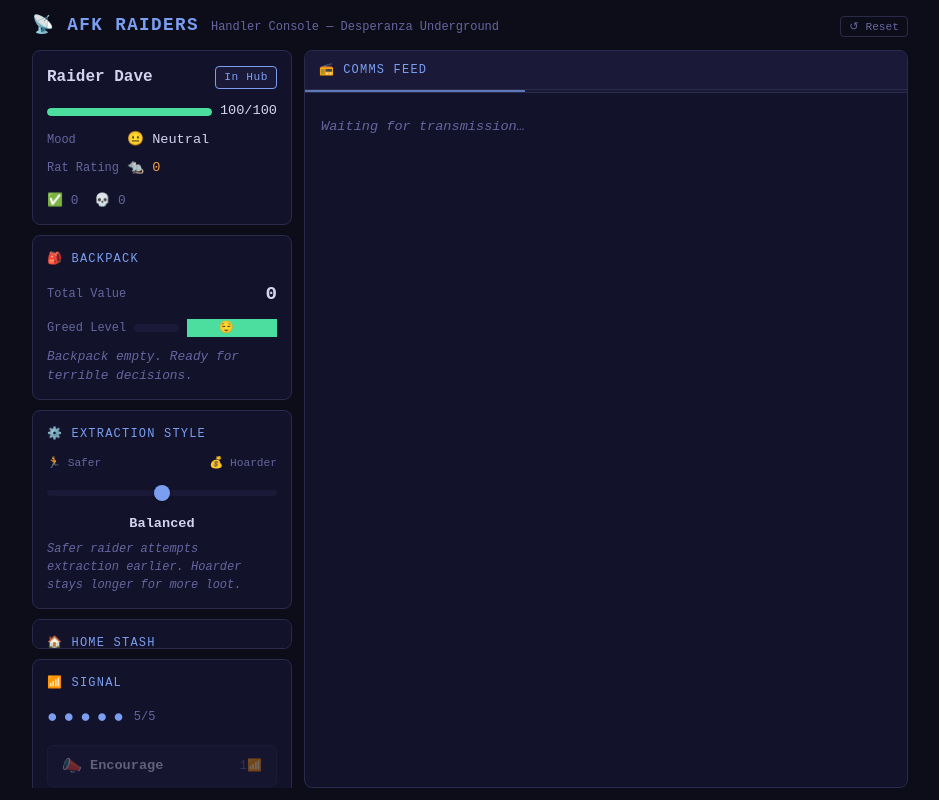
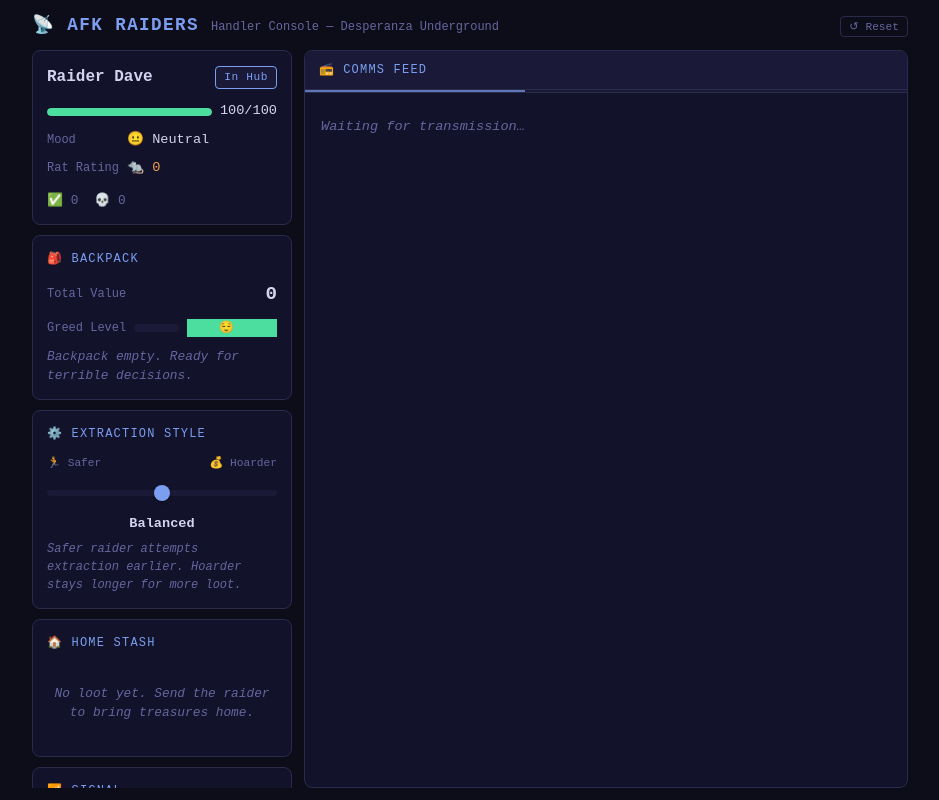
Before and after one commit to DanJ210/afk-raiders, a Vue app: page / in a window 1280 px wide. Shown: the whole page, without its empty margins (170-1109 px from the left). Built offline with nearby package versions, Linux system fonts and the light colour scheme.

Commit message:
Updating limit and quantity functionality

```diff
--- a/src/components/HomeStash.vue
+++ b/src/components/HomeStash.vue
@@ -73,8 +73,9 @@ function getCategoryEmoji(itemName: string): string {
   border-radius: 8px;
   border: 1px solid var(--color-border);
   padding: 14px;
-  max-height: 300px;
-  overflow-y: auto;
+  display: flex;
+  flex-direction: column;
+  max-height: 400px;
 }
 
 .home-stash__header {
@@ -126,6 +127,9 @@ function getCategoryEmoji(itemName: string): string {
   display: flex;
   flex-direction: column;
   gap: 8px;
+  overflow-y: auto;
+  flex: 1;
+  padding-right: 2px;
 }
 
 .stash-item {
--- a/src/engine/homeStash.ts
+++ b/src/engine/homeStash.ts
@@ -1,6 +1,6 @@
 import type { BackpackItem } from './types.js'
 
-export const HOME_STASH_ITEM_LIMIT = 10
+export const HOME_STASH_ITEM_LIMIT = 120
 
 export function getTotalItemCount(items: BackpackItem[]): number {
   return items.reduce((sum, item) => sum + item.quantity, 0)
--- a/src/stores/gameStore.ts
+++ b/src/stores/gameStore.ts
@@ -177,6 +177,18 @@ export const useGameStore = defineStore('game', () => {
     awaySummary.value = null
   }
 
+  const RAIDER_NAME_MAX_LENGTH = 25
+
+  function renameRaider(newName: string) {
+    const trimmed = newName.trim().slice(0, RAIDER_NAME_MAX_LENGTH)
+    if (!trimmed) return
+    state.value = {
+      ...state.value,
+      raider: { ...state.value.raider, name: trimmed },
+    }
+    persistSave(state.value, rng.getSeed(), lastTickAt.value)
+  }
+
   return {
     state,
     phase,
@@ -192,5 +204,7 @@ export const useGameStore = defineStore('game', () => {
     callExtract,
     resetSave,
     dismissAwaySummary,
+    renameRaider,
+    RAIDER_NAME_MAX_LENGTH,
   }
 })
```
